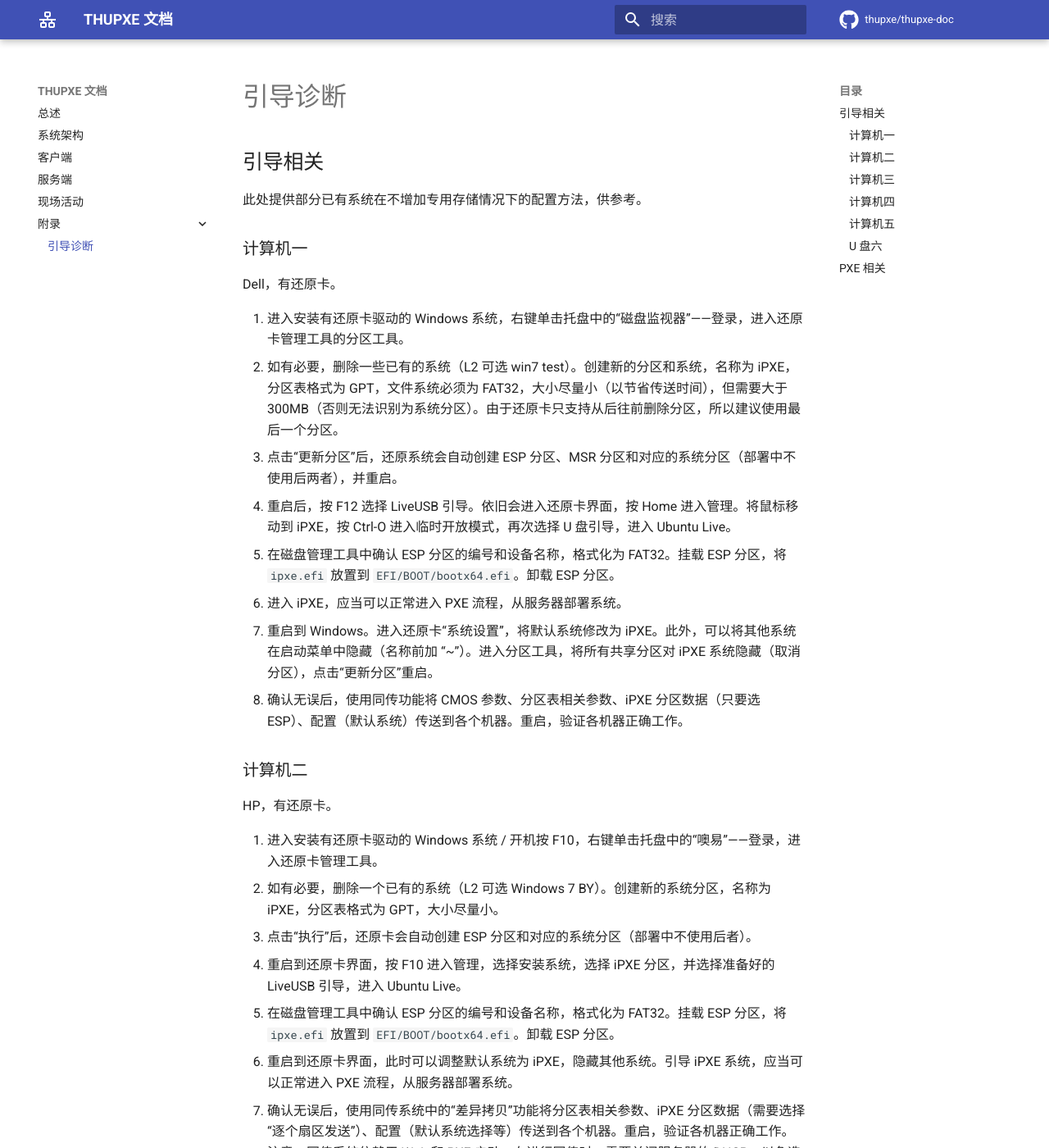
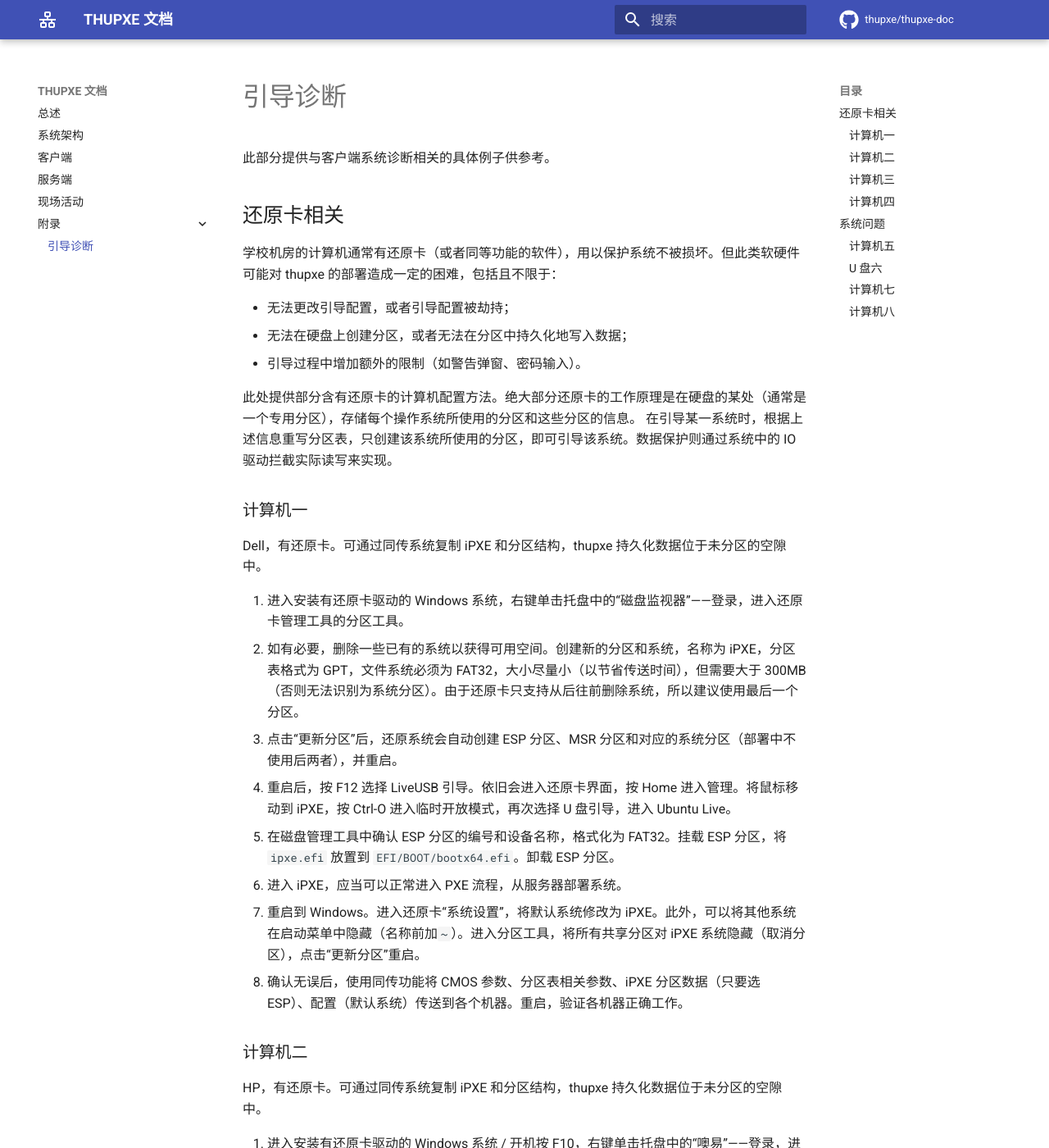
Before and after one commit to thupxe/thupxe-doc, an MkDocs documentation site: the page built from docs/appendix/boot-diag.md, in a window 1280 px wide and 1400 px high. Shown: the whole window at 82% size. Built offline with MkDocs 1.6.1 and Material for MkDocs 9.7.7, drawn with Linux system fonts in a browser that asks for light colours; comment, search, counter and statistics services are not loaded; some of the changed text lies outside the part shown.

Commit message:
boot-diag: reformat
Signed-off-by: Harry Chen <i@harrychen.xyz>

````diff
--- a/docs/appendix/boot-diag.md
+++ b/docs/appendix/boot-diag.md
@@ -1,28 +1,37 @@
 # 引导诊断
 
-## 引导相关
+此部分提供与客户端系统诊断相关的具体例子供参考。
 
-此处提供部分已有系统在不增加专用存储情况下的配置方法，供参考。
+## 还原卡相关
+
+学校机房的计算机通常有还原卡（或者同等功能的软件），用以保护系统不被损坏。但此类软硬件可能对 thupxe 的部署造成一定的困难，包括且不限于：
+
+* 无法更改引导配置，或者引导配置被劫持；
+* 无法在硬盘上创建分区，或者无法在分区中持久化地写入数据；
+* 引导过程中增加额外的限制（如警告弹窗、密码输入）。
+
+此处提供部分含有还原卡的计算机配置方法。绝大部分还原卡的工作原理是在硬盘的某处（通常是一个专用分区），存储每个操作系统所使用的分区和这些分区的信息。
+在引导某一系统时，根据上述信息重写分区表，只创建该系统所使用的分区，即可引导该系统。数据保护则通过系统中的 IO 驱动拦截实际读写来实现。
 
 ### 计算机一
 
-Dell，有还原卡。
+Dell，有还原卡。可通过同传系统复制 iPXE 和分区结构，thupxe 持久化数据位于未分区的空隙中。
 
 1. 进入安装有还原卡驱动的 Windows 系统，右键单击托盘中的“磁盘监视器”——登录，进入还原卡管理工具的分区工具。
-2. 如有必要，删除一些已有的系统（L2 可选 win7 test）。创建新的分区和系统，名称为 iPXE，分区表格式为 GPT，文件系统必须为 FAT32，大小尽量小（以节省传送时间），但需要大于 300MB（否则无法识别为系统分区）。由于还原卡只支持从后往前删除分区，所以建议使用最后一个分区。
+2. 如有必要，删除一些已有的系统以获得可用空间。创建新的分区和系统，名称为 iPXE，分区表格式为 GPT，文件系统必须为 FAT32，大小尽量小（以节省传送时间），但需要大于 300MB（否则无法识别为系统分区）。由于还原卡只支持从后往前删除系统，所以建议使用最后一个分区。
 3. 点击“更新分区”后，还原系统会自动创建 ESP 分区、MSR 分区和对应的系统分区（部署中不使用后两者），并重启。
 4. 重启后，按 F12 选择 LiveUSB 引导。依旧会进入还原卡界面，按 Home 进入管理。将鼠标移动到 iPXE，按 Ctrl-O 进入临时开放模式，再次选择 U 盘引导，进入 Ubuntu Live。
 5. 在磁盘管理工具中确认 ESP 分区的编号和设备名称，格式化为 FAT32。挂载 ESP 分区，将 `ipxe.efi` 放置到 `EFI/BOOT/bootx64.efi`。卸载 ESP 分区。
 6. 进入 iPXE，应当可以正常进入 PXE 流程，从服务器部署系统。
-7. 重启到 Windows。进入还原卡“系统设置”，将默认系统修改为 iPXE。此外，可以将其他系统在启动菜单中隐藏（名称前加 “~”）。进入分区工具，将所有共享分区对 iPXE 系统隐藏（取消分区），点击“更新分区”重启。
+7. 重启到 Windows。进入还原卡“系统设置”，将默认系统修改为 iPXE。此外，可以将其他系统在启动菜单中隐藏（名称前加`~`）。进入分区工具，将所有共享分区对 iPXE 系统隐藏（取消分区），点击“更新分区”重启。
 8. 确认无误后，使用同传功能将 CMOS 参数、分区表相关参数、iPXE 分区数据（只要选 ESP）、配置（默认系统）传送到各个机器。重启，验证各机器正确工作。
 
 ### 计算机二
 
-HP，有还原卡。
+HP，有还原卡。可通过同传系统复制 iPXE 和分区结构，thupxe 持久化数据位于未分区的空隙中。
 
 1. 进入安装有还原卡驱动的 Windows 系统 / 开机按 F10，右键单击托盘中的“噢易”——登录，进入还原卡管理工具。
-2. 如有必要，删除一个已有的系统（L2 可选 Windows 7 BY）。创建新的系统分区，名称为 iPXE，分区表格式为 GPT，大小尽量小。
+2. 如有必要，删除一个已有的系统以获得可用空间。创建新的系统分区，名称为 iPXE，分区表格式为 GPT，大小尽量小。
 3. 点击“执行”后，还原卡会自动创建 ESP 分区和对应的系统分区（部署中不使用后者）。
 4. 重启到还原卡界面，按 F10 进入管理，选择安装系统，选择 iPXE 分区，并选择准备好的 LiveUSB 引导，进入 Ubuntu Live。
 5. 在磁盘管理工具中确认 ESP 分区的编号和设备名称，格式化为 FAT32。挂载 ESP 分区，将 `ipxe.efi` 放置到 `EFI/BOOT/bootx64.efi`。卸载 ESP 分区。
@@ -31,7 +40,7 @@ HP，有还原卡。
 
 ### 计算机三
 
-Dell，有还原卡。
+Dell，有还原卡。可通过同传系统复制 iPXE 和分区结构，thupxe 持久化数据位于未分区的空隙中。
 
 1. 在 Windows 系统中打开还原卡的分区管理
 2. 选择分区 2（数据分区），删除分区
@@ -41,15 +50,15 @@ Dell，有还原卡。
 6. 重新进入 Windows 10，进入还原卡系统设置，更改默认系统为 iPXE
 7. 插入 U 盘，在引导界面移动到 iPXE 按 Ctrl-O 进入 U 盘引导
    1. 格式化 EFI 分区，将提供的 `ipxe.efi` 放置到 EFI 分区的 `/EFI/BOOT/bootx64.efi`
-   2. 分区表结构会在下次引导之后被覆盖，因此只能使用现有的分区结构（或者后部未使用空间），无法使用 partlabel 找到此时新建的分区
+   2. 分区表结构会在下次引导之后被覆盖，因此只能使用现有的分区结构（或者后部未使用空间）
 8. 重启进入 iPXE 系统，检查是否正常引导至 Linux
 
 ### 计算机四
 
 Lenovo，有固件中嵌入的教育版同传/还原软件。
 
-其选择启动操作系统的原理是，在硬盘的一个分区中，存储每个操作系统所使用的分区和这些分区的信息。
-在引导某一系统时，根据上述信息重写分区表，只创建该系统所使用的分区，即可引导该系统。
+<!-- 其选择启动操作系统的原理是，在硬盘的一个分区中，存储每个操作系统所使用的分区和这些分区的信息。
+在引导某一系统时，根据上述信息重写分区表，只创建该系统所使用的分区，即可引导该系统。 -->
 该软件同时支持创建数据分区。可以将系统镜像等文件放置在数据分区中，使用 thupxe
 完成系统镜像的传输。但是，需要借用同传系统复制 iPXE 引导文件。具体操作步骤如下：
 
@@ -71,13 +80,17 @@ Lenovo，有固件中嵌入的教育版同传/还原软件。
 8. 将信息文件加密后写回，并重启；
 9. 此时即可正常进入 iPXE，同时因为驱动安装标志有效，可以利用同传功能将 iPXE 引导文件复制到其他机器上。
 
+## 系统问题
+
+此部分列举一些遇到的典型问题，以及解决方法。
+
 ### 计算机五
 
 HP 一体机。
 
 该系统在引导 Linux 后，当加载到 i915 驱动时，会出现黑屏，但系统仍在运行。此时可以通过以下方法解决：
 
-- 修改 BIOS 选项，将安全启动选项由“Legacy 支持启用，安全启动禁用”调整为“Legacy 支持禁用，安全启动禁用”，即禁用其 Legacy 支持。
+* 修改 BIOS 选项，将安全启动选项由“Legacy 支持启用，安全启动禁用”调整为“Legacy 支持禁用，安全启动禁用”，即禁用其 Legacy 支持。
 
 ### U 盘六
 
@@ -87,11 +100,11 @@ U 盘，作为专用存储，型号为 CZ810
 推测其原因是，在引导时，固件仅包括基本的 USB 2.0 驱动，使得设备使用 USB 2.0 模式与主机通信，
 进入系统后，重新枚举 USB 设备时，U 盘并未退出 USB 2.0 模式，而是维持在该模式，导致速率极慢。
 
-## PXE 相关
+### 计算机七
 
-可以在 `pxe.conf` 中插入一些修补命令，解决部分网络引导问题。
+此型号的机器在重启后 PXE 无法初始化硬件，导致引导失败。
 
-强制启用网卡的 WOL 功能，在部分网卡上可以解决下次重启时 PXE 无法初始化硬件的问题（需要在 initramfs 中预置 ethtool）。
+可在 `pxe.conf` 中插入片段，强制启用网卡的 WOL 功能，（需要在 initramfs 中预置 ethtool）。
 
 ```bash
 for i in /sys/class/net/en*; do
@@ -102,7 +115,11 @@ for i in /sys/class/net/en*; do
 done
 ```
 
-自动向 UEFI 固件写入下次引导项为本次使用的引导项，以解决有时引导配置无法持久化的问题：
+### 计算机八
+
+部分机器不方便修改引导项目或者因为某些原因无法持久化，但可以在开机时手工选择引导项。
+
+可在 `pxe.conf` 中插入片段，自动向 UEFI 固件写入下次引导项为本次使用的引导项，以解决有时引导配置无法持久化的问题：
 
 ``` bash
 (
````
Also changed, not shown: docs/client.md (+5 -5 lines).
